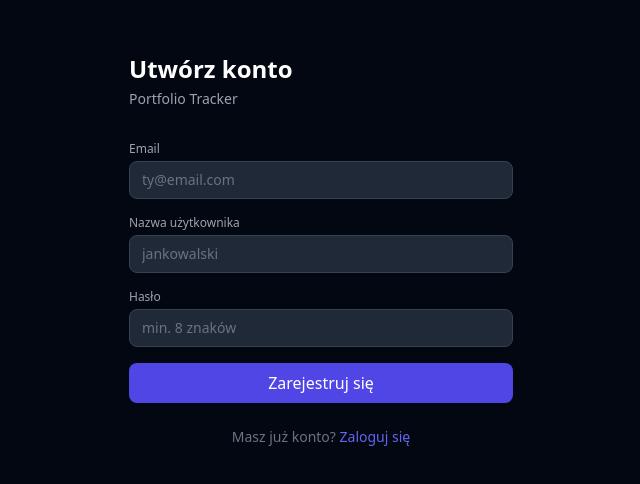
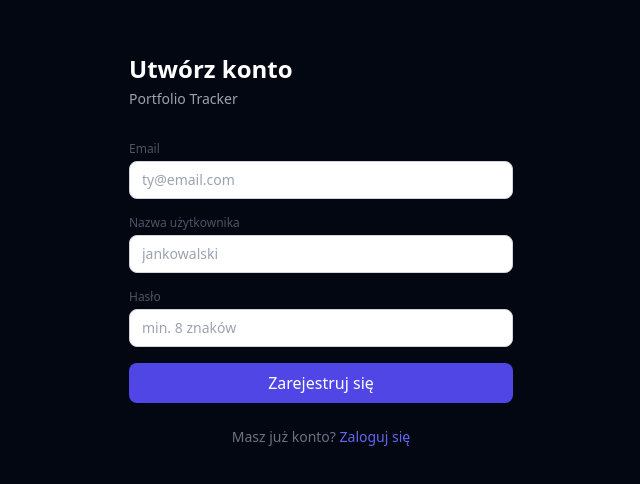
Before and after one commit to chipsu1/stocktracker, a React (Vite) app in the folder frontend/: page /register in a window 1280 px wide. Shown: the part 150-634 px from the top of the page, without its empty margins (319-959 px from the left). Built offline with nearby package versions, Linux system fonts and the light colour scheme; no server answers.

Commit message:
Update index.css

```diff
--- a/frontend/src/index.css
+++ b/frontend/src/index.css
@@ -4,25 +4,25 @@
 
 @layer base {
   body {
-    @apply bg-gray-950 text-gray-100 antialiased;
+    @apply bg-gray-50 text-gray-900 antialiased;
   }
 }
 
 @layer components {
   .card {
-    @apply bg-gray-900 border border-gray-800 rounded-xl p-5;
+    @apply bg-white border border-gray-200 rounded-xl p-5 shadow-sm;
   }
   .btn-primary {
     @apply bg-brand-600 hover:bg-brand-700 text-white font-medium px-4 py-2 rounded-lg transition-colors disabled:opacity-50 disabled:cursor-not-allowed;
   }
   .btn-ghost {
-    @apply text-gray-400 hover:text-white hover:bg-gray-800 px-3 py-2 rounded-lg transition-colors;
+    @apply text-gray-500 hover:text-gray-900 hover:bg-gray-100 px-3 py-2 rounded-lg transition-colors;
   }
   .input {
-    @apply w-full bg-gray-800 border border-gray-700 rounded-lg px-3 py-2 text-sm text-white placeholder-gray-500 focus:outline-none focus:border-brand-500 focus:ring-1 focus:ring-brand-500;
+    @apply w-full bg-white border border-gray-300 rounded-lg px-3 py-2 text-sm text-gray-900 placeholder-gray-400 focus:outline-none focus:border-brand-500 focus:ring-1 focus:ring-brand-500;
   }
   .label {
-    @apply block text-xs font-medium text-gray-400 mb-1;
+    @apply block text-xs font-medium text-gray-600 mb-1;
   }
   .badge-gain {
     @apply text-gain text-sm font-medium;
```
